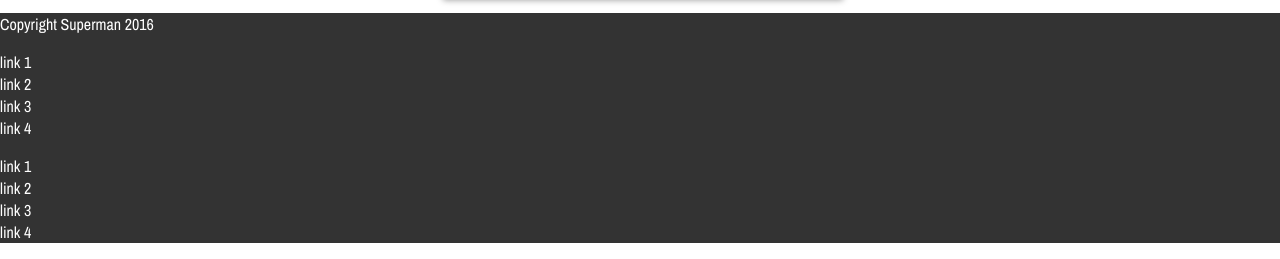
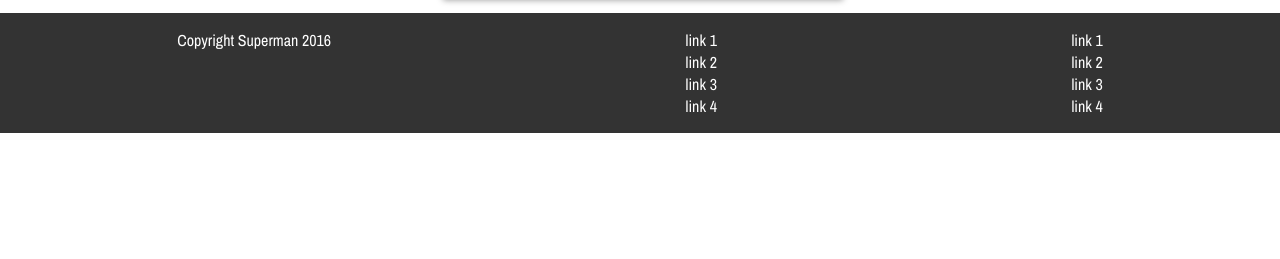
Before and after one commit to karafulgum/05-flex-practice, a website: page public/index.html in a window 1280 px wide. Shown: the part 1321-1580 px from the top of the page. After the commit the page ends 1454 px from the top, so only its background shows below. Drawn offline with nearby package versions, Linux system fonts and the light colour scheme; files that its build step writes are made by us from their sources.

Commit message:
Added flex to footer

```diff
--- a/public/index.html
+++ b/public/index.html
@@ -98,23 +98,22 @@
 
       <div class="footer">
         <div class="footer__nav-bar">
-          <p class="footer__nav-bar footer__nav-bar--copyright">Copyright Superman 2016</p>
-          <ul class="footer__nav-bar footer__nav-bar--links">
-            <li class="footer__nav-bar__item"><a href="#">link 1</a></li>
-            <li class="footer__nav-bar__item"><a href="#">link 2</a></li>
-            <li class="footer__nav-bar__item"><a href="#">link 3</a></li>
-            <li class="footer__nav-bar__item"><a href="#">link 4</a></li>
+          <p class="footer__nav-bar--item footer__nav-bar--copyright">Copyright Superman 2016</p>
+          <ul class="footer__nav-bar--item footer__nav-bar--links">
+            <li class="footer__nav-bar--item"><a href="#">link 1</a></li>
+            <li class="footer__nav-bar--item"><a href="#">link 2</a></li>
+            <li class="footer__nav-bar--item"><a href="#">link 3</a></li>
+            <li class="footer__nav-bar--item"><a href="#">link 4</a></li>
           </ul>
-          <ul class="footer__nav-bar footer__nav-bar--links">
-            <li class="footer__nav-bar__item"><a href="#">link 1</a></li>
-            <li class="footer__nav-bar__item"><a href="#">link 2</a></li>
-            <li class="footer__nav-bar__item"><a href="#">link 3</a></li>
-            <li class="footer__nav-bar__item"><a href="#">link 4</a></li>
+          <ul class="footer__nav-bar--item footer__nav-bar--links">
+            <li class="footer__nav-bar--item"><a href="#">link 1</a></li>
+            <li class="footer__nav-bar--item"><a href="#">link 2</a></li>
+            <li class="footer__nav-bar--item"><a href="#">link 3</a></li>
+            <li class="footer__nav-bar--item"><a href="#">link 4</a></li>
           </ul>
         </div>
       </div>
     </div>
-  </div>
   </div>
 
 
--- a/styles/app.scss
+++ b/styles/app.scss
@@ -1,4 +1,5 @@
 $c-white: #fff;
+$c-nav: #9c0b50;
 $c-flex: #020e4e;
 $c-absolute: #5b0e13;
 $c-footer: #333;
--- a/styles/components/footer.scss
+++ b/styles/components/footer.scss
@@ -1,12 +1,14 @@
 .footer {
+  position: relative;
+  bottom: 0;
   min-width: 20rem;
   margin-top: 1rem;
   background: $c-footer;
   color: $c-white;
 
   &__nav-bar {
-    // display: flex;
-    // justify-content: space-around;
+    display: flex;
+    justify-content: space-around;
   }
 
   a {
--- a/styles/components/navbar.scss
+++ b/styles/components/navbar.scss
@@ -1,6 +1,6 @@
 .navbar {
-  padding: 1rem 1rem;
-  background: #9c0b50;
+  padding: 1rem 6rem;
+  background: $c-nav;
   color: $c-white;
   // overflow: auto;
 
```
